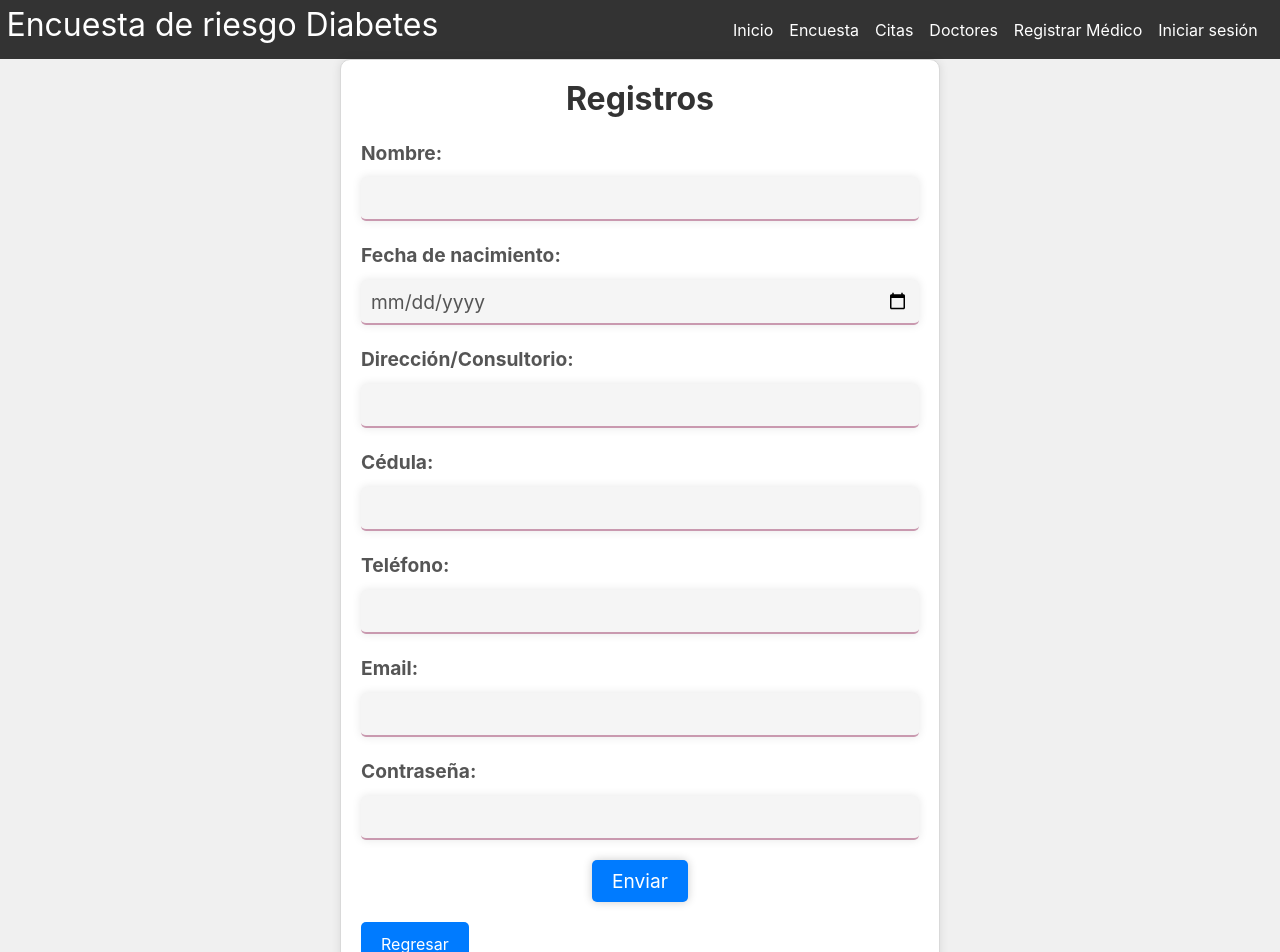
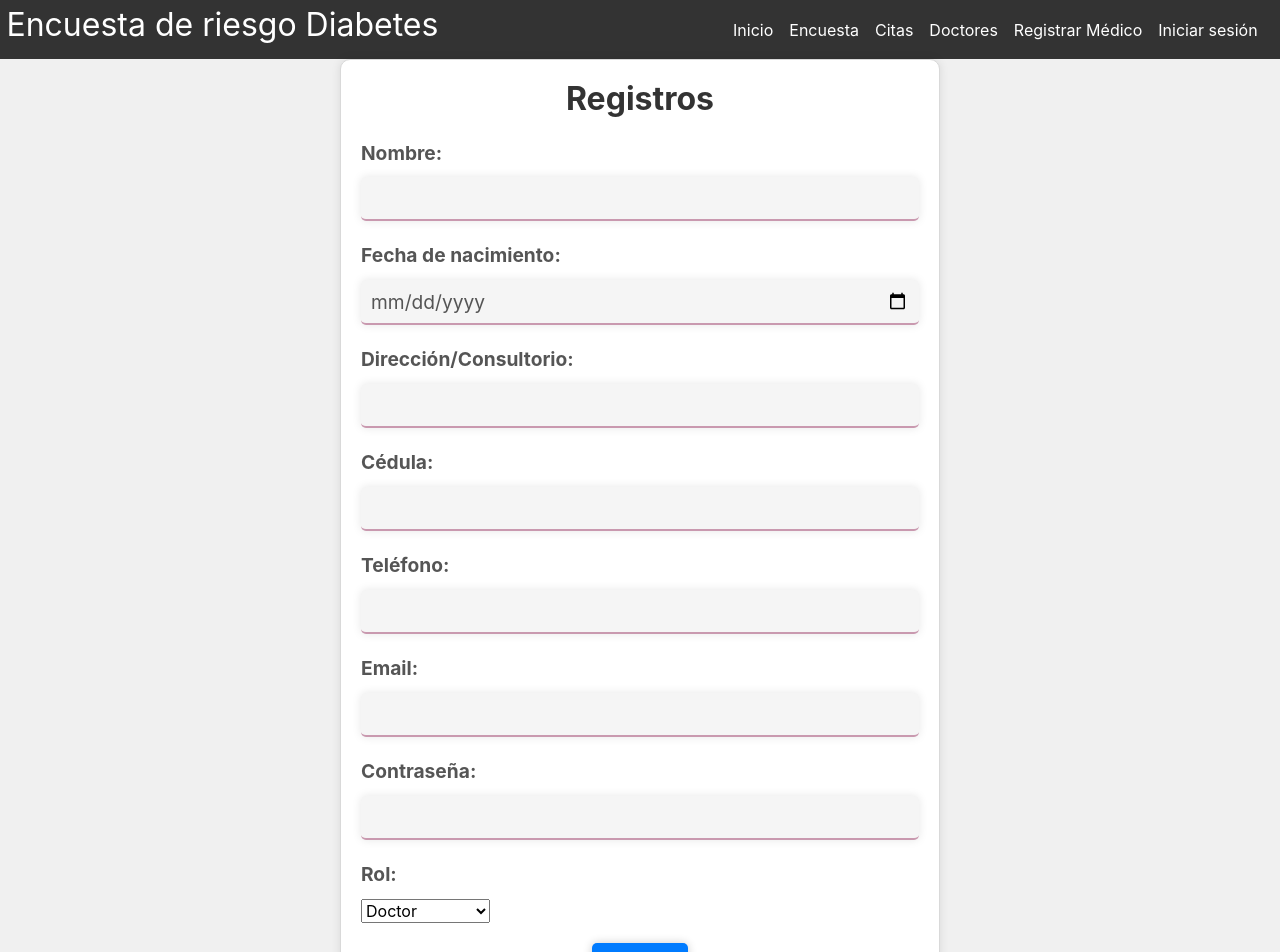
Before and after one commit to Dylan3871/sigloxxl, a React (Create React App) app: page /Registro in a window 1280 px wide. Shown: the top 952 px of the page. Built offline with nearby package versions, Linux system fonts and the light colour scheme.

Commit message:
conroles

```diff
--- a/src/components/Registro.jsx
+++ b/src/components/Registro.jsx
@@ -11,8 +11,9 @@ export const Registro = () => {
     password: '',
     fecha_na: '',
     no_cedula: '',
-    telefono: '', // Campo de teléfono añadido
+    telefono: '',
     consultorio: '',
+    rol_id: '2', // Valor predeterminado: Doctor
   });
 
   const [errores, setErrores] = useState({
@@ -23,14 +24,17 @@ export const Registro = () => {
     no_cedula: '',
     telefono: '',
     consultorio: '',
+    rol_id: '',
   });
 
   const [enviado, setEnviado] = useState(false);
 
   const handleChange = (e) => {
+    const { name, value } = e.target;
+
     setFormulario({
       ...formulario,
-      [e.target.name]: e.target.value,
+      [name]: value,
     });
   };
 
@@ -91,6 +95,14 @@ export const Registro = () => {
         <input type="password" id="password" name="password" onChange={handleChange} />
         {errores.password && <span className="error">{errores.password}</span>}
 
+        <label htmlFor="rol_id">Rol:</label>
+        <select id="rol_id" name="rol_id" onChange={handleChange} value={formulario.rol_id}>
+          <option value="1">Administrador</option>
+          <option value="2">Doctor</option>
+          <option value="3">Paciente</option>
+        </select>
+        {errores.rol_id && <span className="error">{errores.rol_id}</span>}
+
         {enviado && <span className="confirmacion">¡Registro exitoso!</span>}
 
         <button type="submit">Enviar</button>
```
Also changed, not shown: src/components/Doctores.jsx (line endings or trailing spaces).
